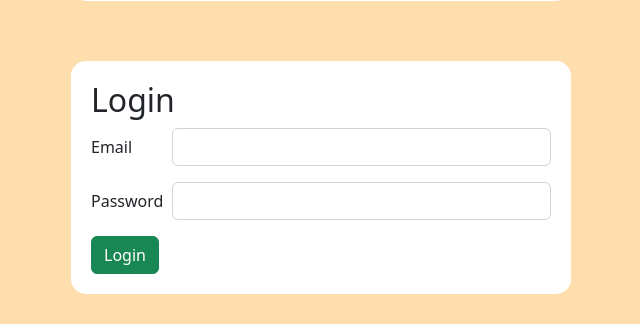
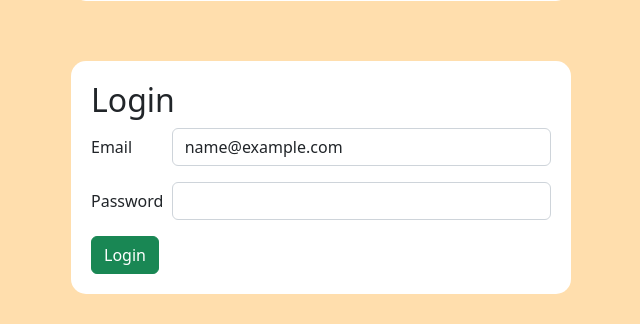
Before and after one commit to dreessen-n/login_and_registration, a Flask app: page / in a window 1280 px wide. Shown: the part 553-877 px from the top of the page, without its empty margins (319-959 px from the left). Run offline with Flask 2, Linux system fonts and the light colour scheme; the visitor is signed in with stand-in values (Sample User, id 1).

Commit message:
Adding session email to input value

```diff
--- a/flask_app/templates/index.html
+++ b/flask_app/templates/index.html
@@ -91,7 +91,11 @@
           <div class="row mb-3">
             <label for="inputEmail" class="col-sm-2 col-form-label">Email</label>
             <div class="col-sm-10">
-              <input type="email" name="email" class="form-control" id="inputEmail">
+                {% if 'email' in session %}
+                <input type="email" name="email" value={{ session['email'] }} class="form-control" id="inputEmail">
+                {% else %}
+                <input type="email" name="email" class="form-control" id="inputEmail">
+                {% endif %}
             </div>
           </div>
           <div class="row mb-3">
```
